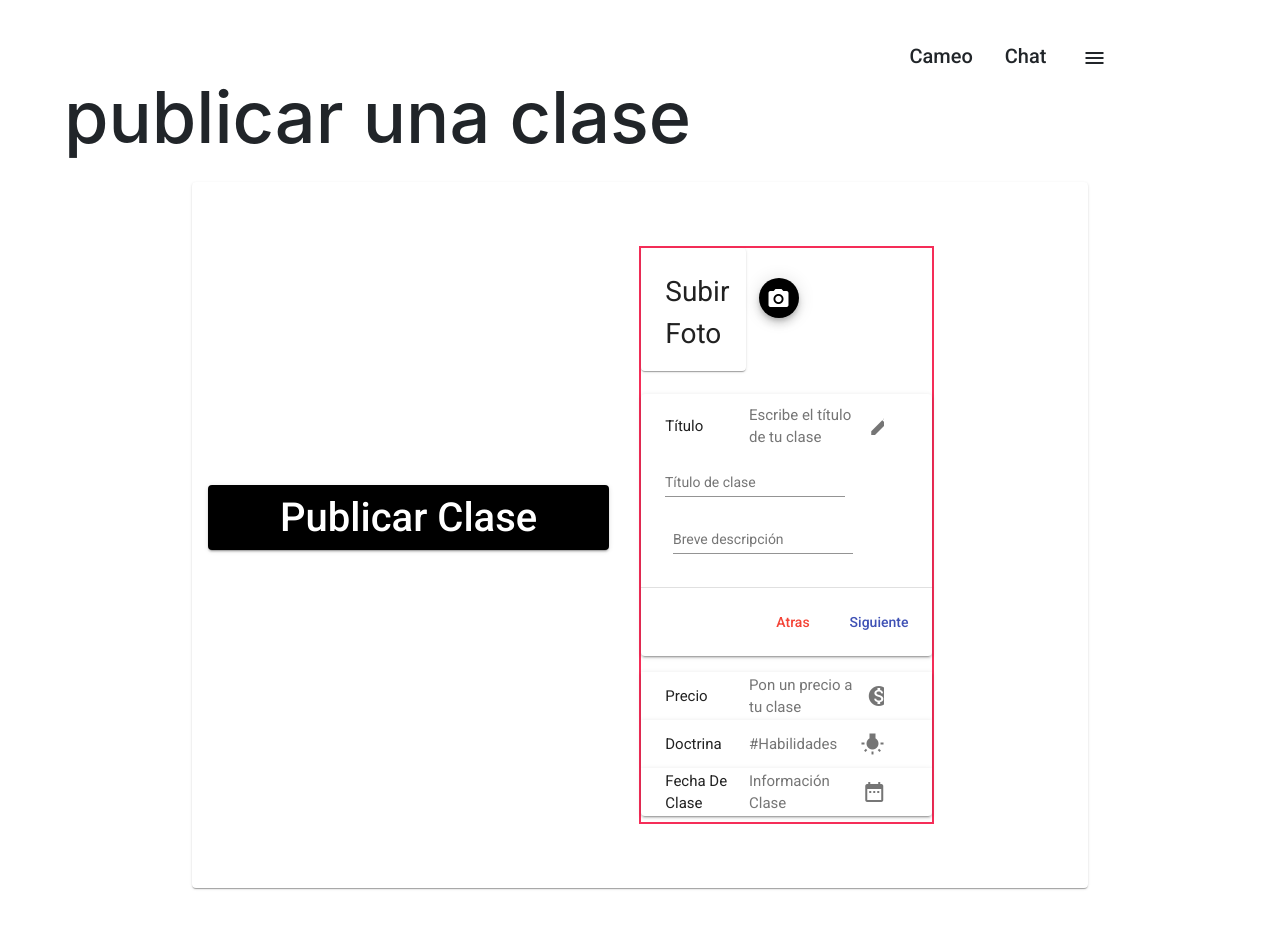
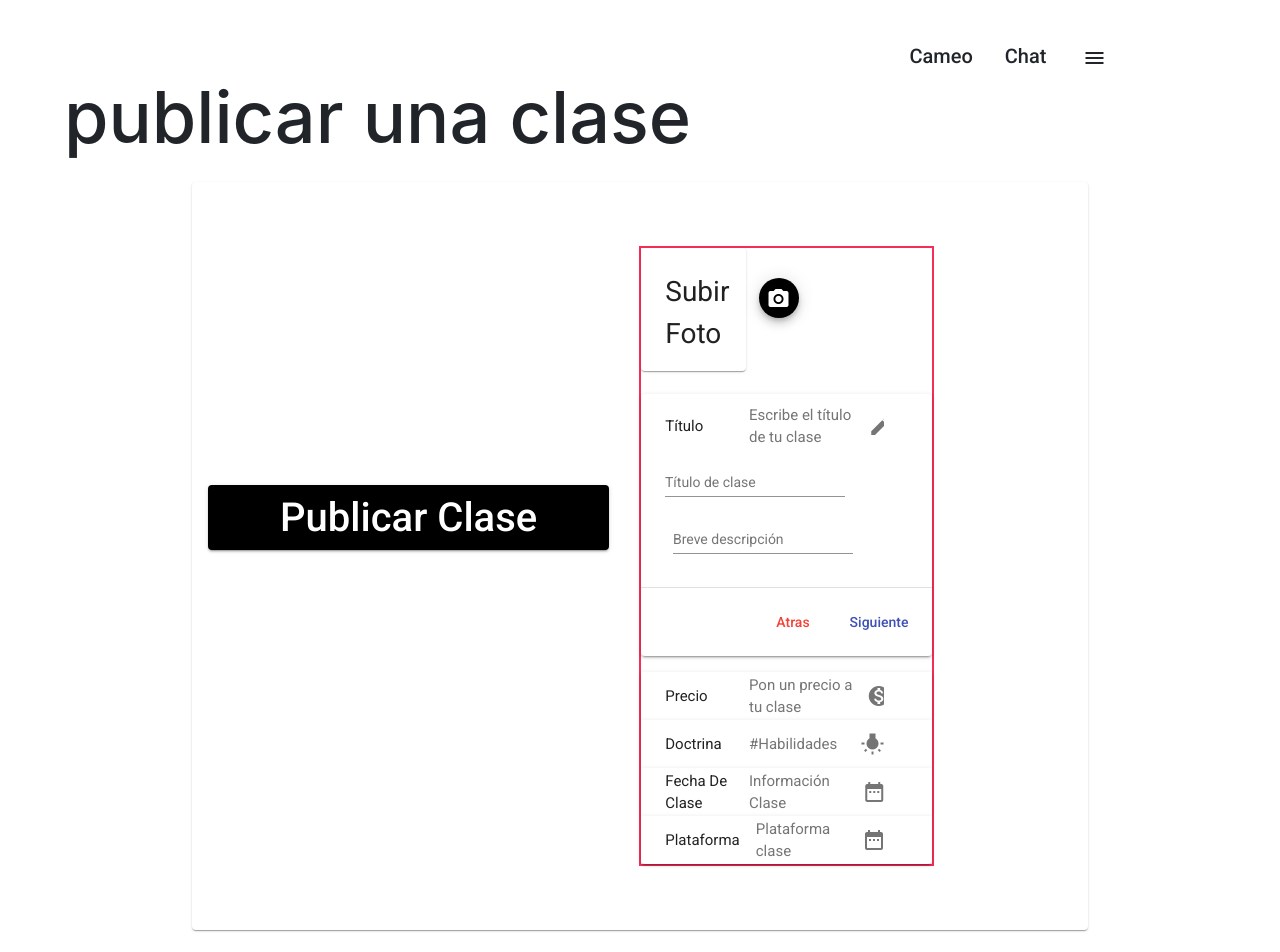
Before and after one commit to angirubio/CameoTest, an Angular app: page /publicar in a window 1280 px wide. Shown: the top 952 px of the page. Built offline with nearby package versions, Linux system fonts and the light colour scheme; grey boxes are pictures that could not be loaded.

Commit message:
Publicar clase al 90%, faltan endpoints

```diff
--- a/src/app/models/clases.ts
+++ b/src/app/models/clases.ts
@@ -6,8 +6,9 @@ export class Clases {
     public tema: string
     public habilidad: string
     public fecha: Date
+    public plataforma: string
 
-    constructor(clases_id?:number,titulo?:string,descripcion?:string,precio?:number,tema?:string,habilidad?:string, fecha?:Date)
+    constructor(clases_id?:number,titulo?:string,descripcion?:string,precio?:number,tema?:string,habilidad?:string, fecha?:Date, plataforma?:string)
     {
         this.clases_id = clases_id;
         this.titulo = titulo;
@@ -16,6 +17,7 @@ export class Clases {
         this.tema = tema;
         this.habilidad = habilidad;
         this.fecha = fecha;
+        this.plataforma = plataforma;
     }
 
 }
--- a/src/app/pages/publicar-clase/publicar-clase.component.html
+++ b/src/app/pages/publicar-clase/publicar-clase.component.html
@@ -7,7 +7,7 @@
 </div>
 
 <mat-card class="main-content-card">
-    <button mat-raised-button color="accent" class="button-publish" (click)="terminar(titulo.value, descripcion.value, precio.value, tema.value, habilidad.value, fecha.value)">Publicar Clase</button>
+    <button mat-raised-button color="accent" class="button-publish" (click)="terminar(titulo.value, descripcion.value, precio.value, tema.value, habilidad.value, fecha.value, plataforma.value)">Publicar Clase</button>
     <mat-card-content class="content-column">
 
     <mat-card class="content-card-row">
@@ -102,22 +102,49 @@
 
           <mat-form-field appearance="fill">
             <mat-label>Escribe una fecha y una hora</mat-label>
-            <input #fecha matInput type="datetime-local" placeholder="Escribe una fecha">
+            <input #fecha matInput type="datetime-local" placeholder="Escribe una fecha y una hora">
             <mat-datepicker #picker></mat-datepicker>
           </mat-form-field>
           <!-- <mat-datepicker #picker></mat-datepicker> -->
 
           <mat-action-row>
             <button mat-button color="warn" (click)="prevStep()">Atras</button>
-            <!-- <button mat-button color="primary" (click)="nextStep()">Terminar</button> -->
-            <button mat-button color="primary">Terminar</button>
+            <button mat-button color="primary" (click)="nextStep()">Siguiente</button>
+            <!-- <button mat-button color="success" (click)="setStep(4)">Terminar</button> -->
+          </mat-action-row>
+        </mat-expansion-panel>
+        <mat-expansion-panel [expanded]="step === 4" (opened)="setStep(4)" hideToggle>
+          <mat-expansion-panel-header>
+            <mat-panel-title>
+            Plataforma
+            </mat-panel-title>
+            <mat-panel-description>
+              Plataforma clase
+              <mat-icon>date_range</mat-icon>
+            </mat-panel-description>
+          </mat-expansion-panel-header>
+          <mat-form-field>
+            <mat-label>Online, presencial</mat-label>
+            <input matInput #plataforma>
+          </mat-form-field>
+
+          <!-- <mat-form-field appearance="fill">
+            <mat-label>Escribe una fecha y una hora</mat-label>
+            <input #fecha matInput type="datetime-local" placeholder="Escribe una fecha y una hora">
+            <mat-datepicker #picker></mat-datepicker>
+          </mat-form-field> -->
+          <!-- <mat-datepicker #picker></mat-datepicker> -->
+
+          <mat-action-row>
+            <button mat-button color="warn" (click)="prevStep()">Atras</button>
+            <button mat-button color="primary" (click)="setStep(5)">Terminar</button>
           </mat-action-row>
         </mat-expansion-panel>
       </mat-accordion>
-    <div class="secondInfoPublish">
+    <!-- <div class="secondInfoPublish">
         <form class="example-form">
       </form>
-    </div>
+    </div> -->
 </mat-card-content>
 </mat-card>
 
--- a/src/app/pages/publicar-clase/publicar-clase.component.ts
+++ b/src/app/pages/publicar-clase/publicar-clase.component.ts
@@ -33,9 +33,9 @@ export class PublicarClaseComponent implements OnInit {
   }
 
   // Metodo que me crea un objeto de tipo clases
-  terminar(titulo: string, descripcion: string, precio: number, tema: string, habilidad: string, fecha: Date ){
-    console.log(titulo, descripcion, precio, tema, habilidad, fecha);
-    this.clase = new Clases(0,titulo,descripcion,precio, tema, habilidad, fecha)
+  terminar(titulo: string, descripcion: string, precio: number, tema: string, habilidad: string, fecha: Date, plataforma: string ){
+    console.log(titulo, descripcion, precio, tema, habilidad, fecha, plataforma);
+    this.clase = new Clases(0,titulo,descripcion,precio, tema, habilidad, fecha, plataforma)
   }
 
   ngOnInit(): void {
```
